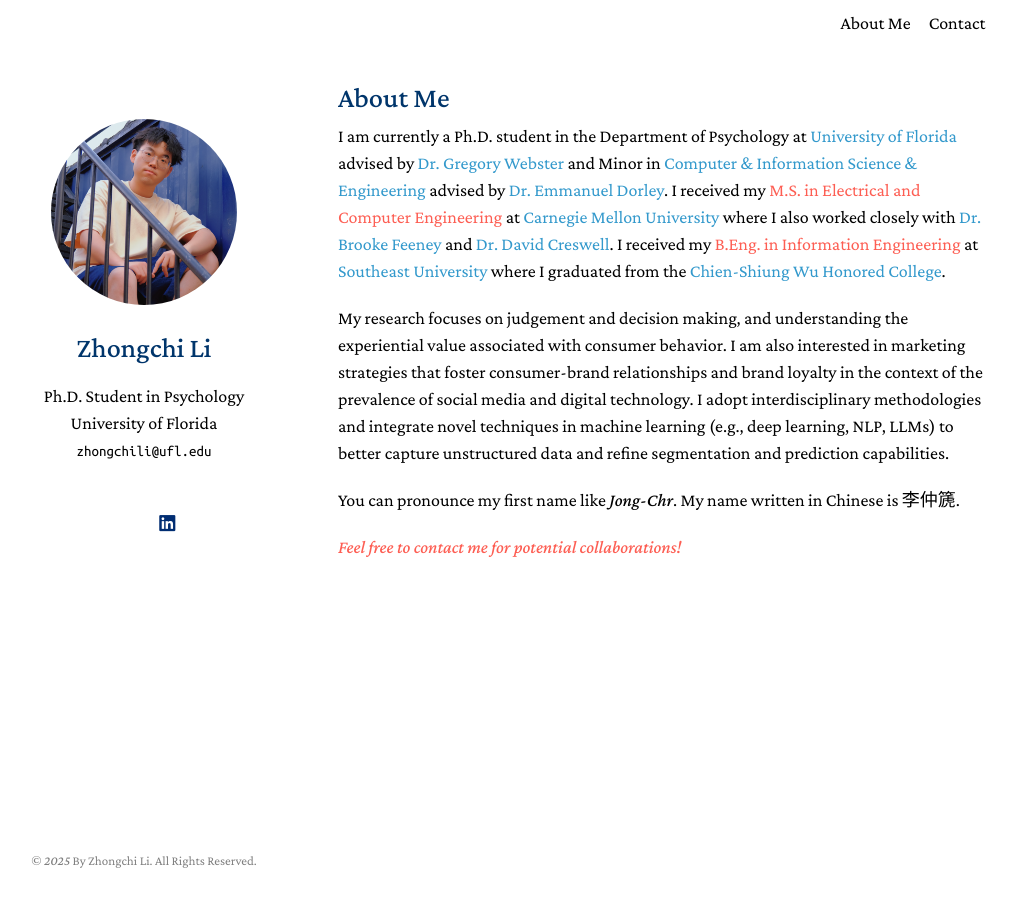
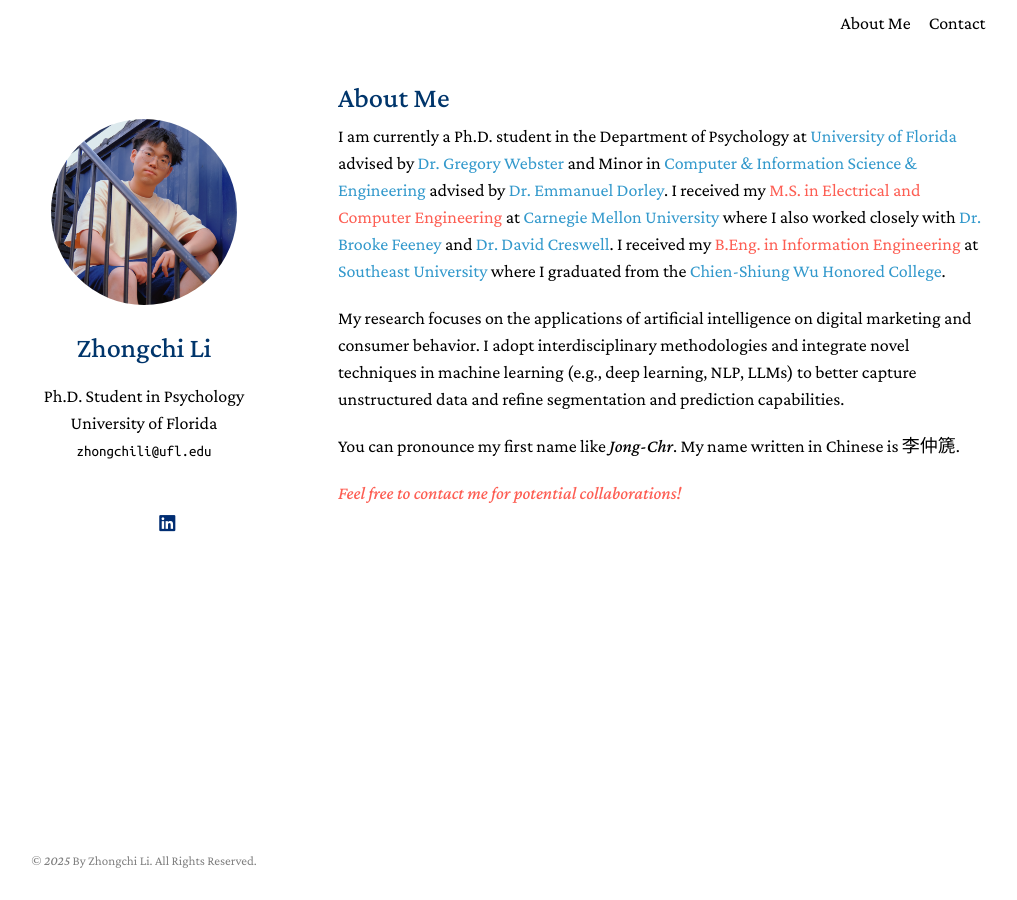
Before and after one commit to zhongchili52/zhongchili52.github.io, a Jekyll site: the page built from index.md, in a window 1280 px wide. Shown: the whole page, without its empty margins (132-1149 px from the left). Built offline with Jekyll 4.4.1, drawn with Linux system fonts in a browser that asks for light colours; a style sheet for code colours, icons or effects is not loaded.

Commit message:
Update index.md

```diff
--- a/index.md
+++ b/index.md
@@ -9,7 +9,7 @@ permalink: /
 
 I am currently a Ph.D. student in the Department of Psychology at [University of Florida](https://psych.ufl.edu/social-psychology/people/) advised by [Dr. Gregory Webster](https://www.gdwebster.com/) and Minor in [Computer & Information Science & Engineering](https://www.cise.ufl.edu/) advised by [Dr. Emmanuel Dorley](https://www.emmanueldorley.com/#intro). I received my <font color="#fd5e53">M.S. in Electrical and Computer Engineering</font> at [Carnegie Mellon University](https://www.ece.cmu.edu/) where I also worked closely with [Dr. Brooke Feeney](https://www.cmu.edu/dietrich/psychology/relationships-lab/brooke-feeney-associate-professor.html) and [Dr. David Creswell](https://www.healthandhumanperformancelab.com/people). I received my <font color="#fd5e53">B.Eng. in Information Engineering</font> at [Southeast University](https://www.seu.edu.cn/english/) where I graduated from the [Chien-Shiung Wu Honored College](https://wjx.seu.edu.cn/wjxen/).
 
-My research focuses on judgement and decision making, and understanding the experiential value associated with consumer behavior. I am also interested in marketing strategies that foster consumer-brand relationships and brand loyalty in the context of the prevalence of social media and digital technology. I adopt interdisciplinary methodologies and integrate novel techniques in machine learning (e.g., deep learning, NLP, LLMs) to better capture unstructured data and refine segmentation and prediction capabilities.
+My research focuses on the applications of artificial intelligence on digital marketing and consumer behavior. I adopt interdisciplinary methodologies and integrate novel techniques in machine learning (e.g., deep learning, NLP, LLMs) to better capture unstructured data and refine segmentation and prediction capabilities.
 
 You can pronounce my first name like <em>Jong-Chr</em>. My name written in Chinese is 李仲篪.
 
```
